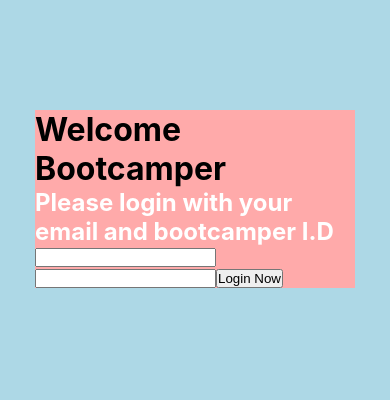
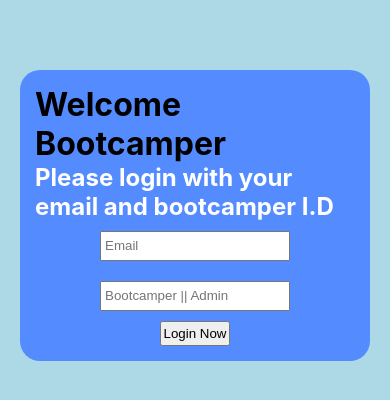
Before and after one commit to SchoolOfCode/national-project-week-maxi-mohamed-pyi-troy, a React (Create React App) app: page / in a window 390 px wide. Shown: the part 148-548 px from the top of the page. Built offline with nearby package versions, Linux system fonts and the light colour scheme.

Commit message:
Styling done

```diff
--- a/src/components/LoginBox/index.css
+++ b/src/components/LoginBox/index.css
@@ -1,9 +1,58 @@
 .inputContainer {
   margin: 10em auto;
+  margin-top: 120px;
+  /* margin-left: 50px;
+  margin-right: 50px; */
   display: flex;
+  align-items: center;
+  justify-content: center;
+  padding: 75px;
+  border-radius: 20px;
   flex-direction: column;
   justify-content: center;
   align-items: center;
-  background-color: #faa;
+  background-color: #548cff;
   width: 20em;
 }
+
+.idInput,
+.emailInput {
+  margin: 10px;
+  height: 20px;
+  padding: 3px;
+  width: 180px;
+}
+
+.inputForm {
+  width: 300px;
+}
+
+form.inputForm {
+  display: flex;
+  flex-direction: column;
+  align-items: center;
+  justify-content: center;
+}
+
+button.loginSubmitButton {
+  height: 25px;
+  width: 70px;
+}
+
+@media screen and (max-width: 500px) {
+  .inputContainer {
+    margin: 10em auto;
+    margin-top: 120px;
+    /* margin-left: 50px;
+    margin-right: 50px; */
+    display: flex;
+    align-items: center;
+    justify-content: center;
+    padding: 15px;
+    border-radius: 20px;
+    flex-direction: column;
+    justify-content: center;
+    align-items: center;
+    width: 20em;
+  }
+}
--- a/src/components/LoginBox/index.js
+++ b/src/components/LoginBox/index.js
@@ -18,8 +18,10 @@ export default function LoginBox({
         <h2>School of Code Dashboard</h2>
       </div>
       <div className="inputContainer">
-      <h1>Welcome Bootcamper</h1>
-      <h2>Please login with your email and bootcamper I.D</h2>
+        <h1 className="login-title">Welcome Bootcamper</h1>
+        <h2 className="login-subtitle">
+          Please login with your email and bootcamper I.D
+        </h2>
         <form className="inputForm" onSubmit={handleSubmit}>
           <input
             type="email"
@@ -27,6 +29,7 @@ export default function LoginBox({
             className="emailInput"
             onChange={handleChange}
             required
+            placeholder="Email"
           ></input>
           <input
             type="text"
@@ -34,6 +37,7 @@ export default function LoginBox({
             className="idInput"
             onChange={handleChange}
             required
+            placeholder="Bootcamper || Admin"
           ></input>
           <button className="loginSubmitButton">Login Now</button>
         </form>
```
Lines whose indentation alone changed are shown as unchanged.
